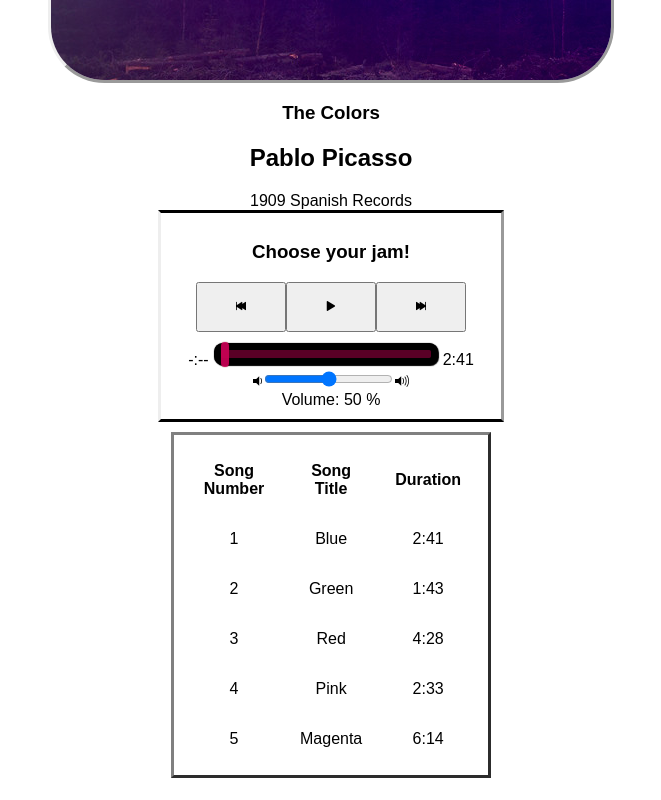
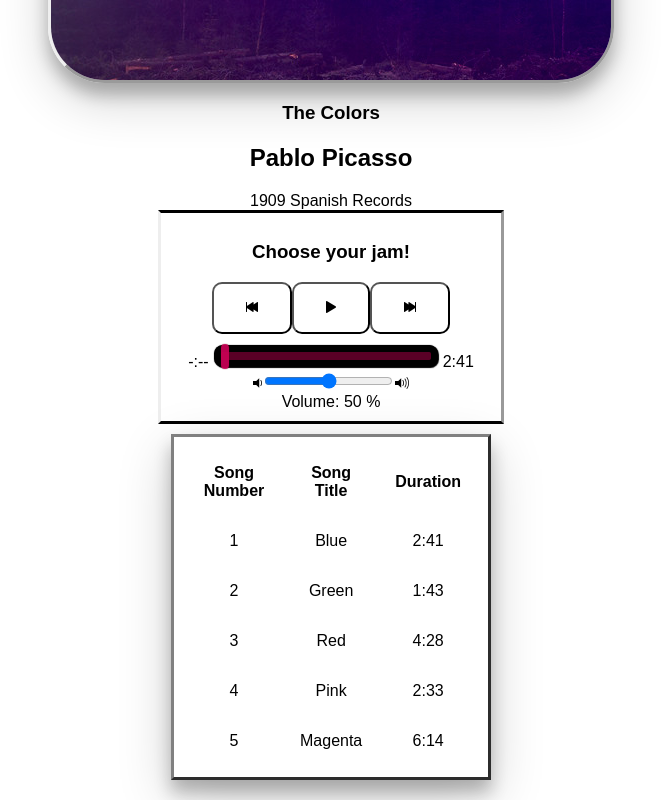
Before and after one commit to ctrachte/Music-Player-PWA, a React (Create React App) app: page /album/the-colors in a window 1280 px wide. Shown: the part 493-1293 px from the top of the page, without its empty margins (309-970 px from the left). Built offline with nearby package versions, Linux system fonts and the light colour scheme.

Commit message:
add hover and focus styling to buttons, img, and stable

```diff
--- a/src/App.css
+++ b/src/App.css
@@ -1,7 +1,10 @@
 /* elements */
+
 table {
+  margin:5px;
   display: inline-table;
   border-style: outset;
+  box-shadow: 0 12px 16px 0 rgba(0,0,0,0.24), 0 17px 50px 0 rgba(0,0,0,0.19);
 }
 
 th, td {
@@ -19,6 +22,7 @@ img {
   display: block;
   margin-left: auto;
   margin-right: auto;
+  box-shadow: 0 12px 16px 0 rgba(0,0,0,0.24), 0 17px 50px 0 rgba(0,0,0,0.19);
 }
 
 /* ids */
@@ -31,9 +35,23 @@ img {
   margin:10px;
 }
 
+#play-pause:hover, #next:hover, #previous:hover {
+    background-color: #C80155;
+    box-shadow: 0 12px 16px 0 rgba(0,0,0,0.24), 0 17px 50px 0 rgba(0,0,0,0.19);
+}
+
+#play-pause:focus, #previous:focus, #next:focus  {
+  outline: 0;
+}
+
 #previous, #play-pause, #next {
-  width:30%;
-  height: 50px;
+  background-color: white;
+  border-radius: 10px;
+  padding: 15px 32px;
+  text-align: center;
+  text-decoration: none;
+  display: inline-block;
+  font-size: 16px;
 }
 
 /* classes */
@@ -66,10 +84,12 @@ img {
 .menuOption:hover {
     background-color: #C80155 ;
     border-radius:5%;
+    box-shadow: 0 12px 16px 0 rgba(0,0,0,0.24), 0 17px 50px 0 rgba(0,0,0,0.19);
 }
 
 .song:hover {
   background-color: #C80155;
+  box-shadow: 0 12px 16px 0 rgba(0,0,0,0.24), 0 17px 50px 0 rgba(0,0,0,0.19);
 }
 
 .total-time {
@@ -88,6 +108,9 @@ img {
     padding: 10px;
 }
 
+.button {
+
+}
 
 /* color palette: */
 
```
